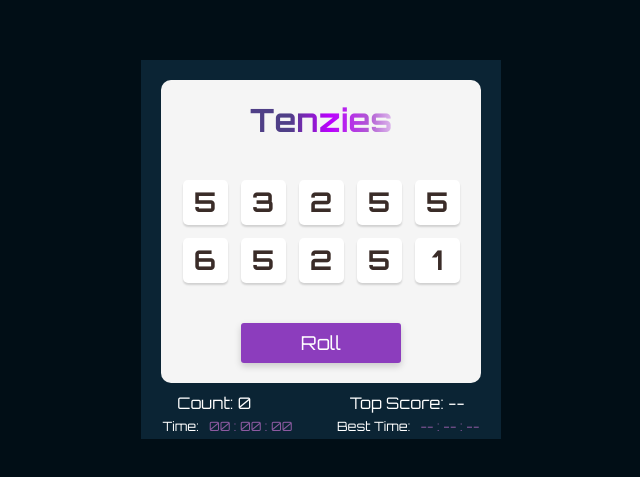
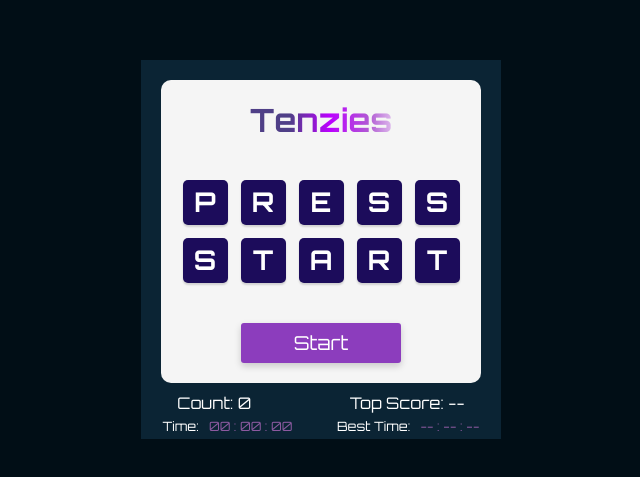
Before and after one commit to halfbloodquince/10zies, a React (Vite) app: page / in a window 1280 px wide. Shown: the part 151-628 px from the top of the page, without its empty margins (319-959 px from the left). Built offline with nearby package versions, Linux system fonts and the light colour scheme.

Commit message:
press start

```diff
--- a/src/App.jsx
+++ b/src/App.jsx
@@ -12,18 +12,12 @@ function App() {
 
   // localStorage.clear()
 
-  const [dice, setDice] = useState(allNewDice())
-
+  const [dice, setDice] = useState(startingMessage())
   const [tenzies, setTenzies] = useState(false)
-
   const [count, setCount] = useState(0)
-
   const [topScore, setTopScore] = useState(JSON.parse(localStorage.getItem("topscore")) || "--")
-
   const [topTime, setTopTime] = useState(JSON.parse(localStorage.getItem("toptime")) || 0)
-
-//clock
-
+  //clock
   const [time, setTime] = useState(0)
   const [timerOn, setTimerOn] = useState(false)
 
@@ -62,6 +56,11 @@ function App() {
     //clean up function ^
   }, [timerOn])
 
+    useEffect(() => {
+      if (count == 0) {
+        setDice(startingMessage())
+      }
+    },[count])
 
 
 
@@ -73,8 +72,17 @@ function App() {
     }
 }
 
-
-
+  function startingMessage() {
+    const startWords = "PRESSSTART".split("")
+    const startingDice = []
+    for (let i=0; i<10; i++) {
+      startingDice.push({
+        value: startWords[i],
+        isHeld:false,
+        id: nanoid()
+      })
+    } return startingDice
+  }
 
 
   function allNewDice() {
@@ -148,7 +156,7 @@ function App() {
           <div className="dice--grid">
             {diceValues}
           </div>
-          <button style={{backgroundColor: tenzies ? "#3b0e56" : "#8c3dbd"}} className='roll-dice' onClick={rollDice}>{tenzies ? "New Game" : "Roll"}</button>
+          <button style={{backgroundColor: tenzies ? "#3b0e56" : "#8c3dbd"}} className='roll-dice' onClick={rollDice}>{tenzies ? "New Game" : count == 0 ? "Start" : "Roll"}</button>
         </div>
         <div className="score">
           <div className="score--count">Count: {count}</div>
--- a/src/components/Die.jsx
+++ b/src/components/Die.jsx
@@ -5,11 +5,13 @@ export default function Die(props) {
 
 
 
-    const dieIsHeldStyle = { backgroundColor: props.isHeld ? "#59E391": "#FFFFFF"}
+    const dieIsHeldStyle = { backgroundColor: props.isHeld ? "#610094": props.count == 0 ? "#1C0C5B" : "#FFFFFF",
+    color: props.isHeld || props.count == 0 ?  "#FFFFFF" : "black"}
+
 
     const startOfGame = props.count ==0 ? 0 : 180
 
-    const startingBackground = {backgroundColor: props.count == 0 && "#3a2c28"}
+    // const startingBackground = {color: props.count == 0 && "white"}
 
 
     return (
@@ -24,7 +26,7 @@ export default function Die(props) {
         scale: 1,
         rotate: 0,
       }}
-        style={{...startingBackground, ...dieIsHeldStyle}}
+        style={{...dieIsHeldStyle}}
         className="die"
         onClick={props.holdDice}>
         <h2 className="die--num">{props.value}</h2>
```
